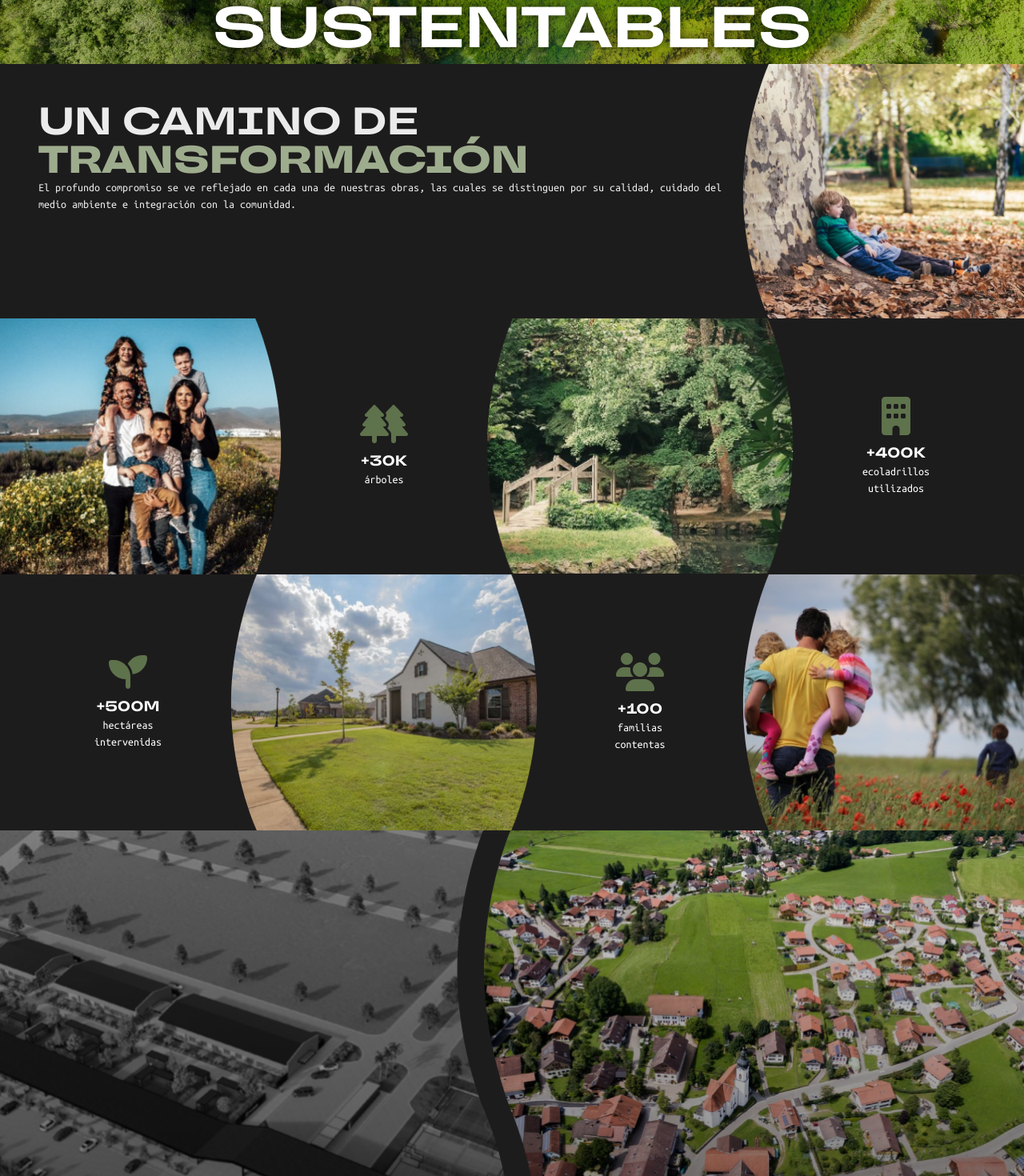
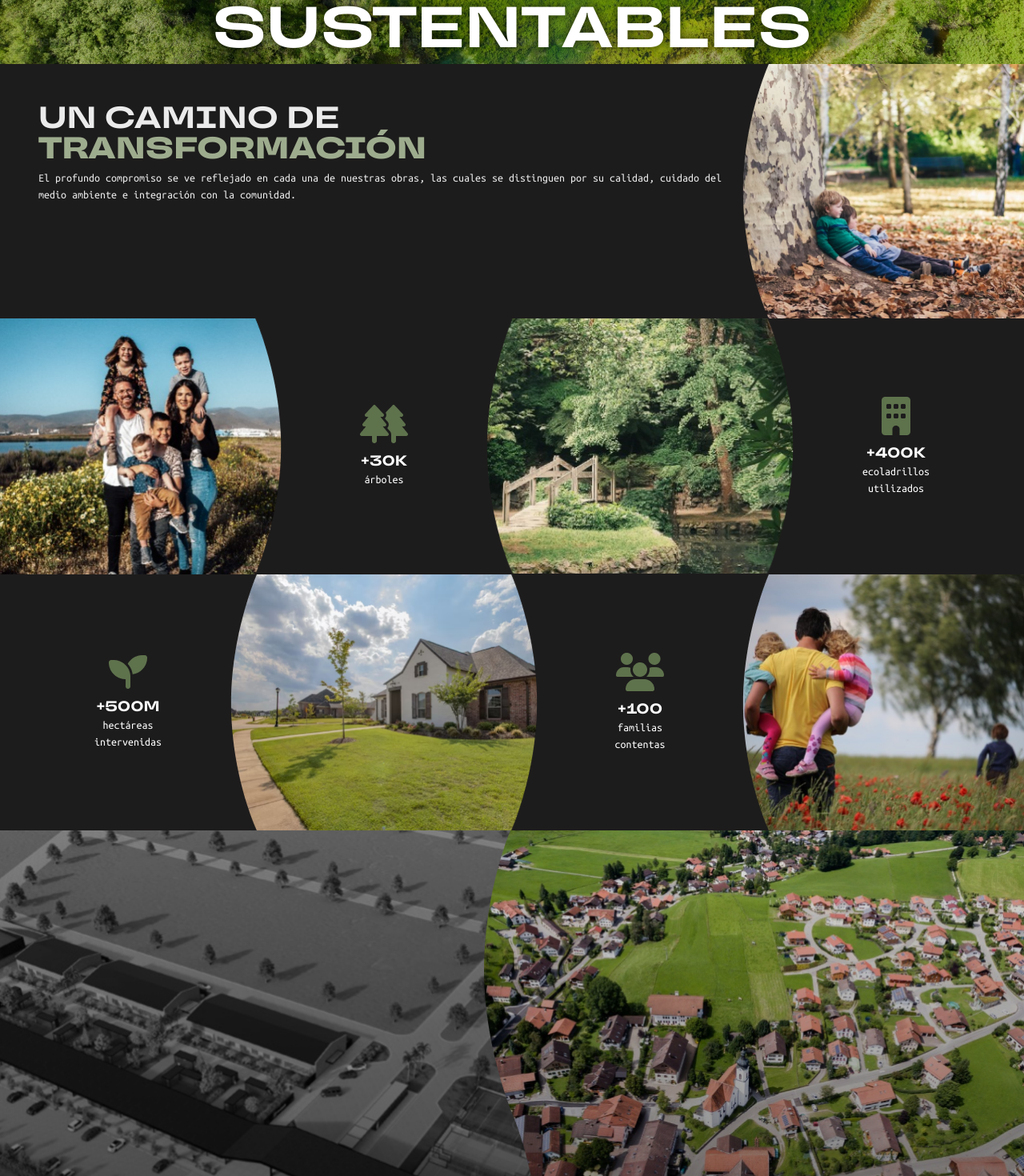
Before and after one commit to ignaciorodrigues1/grit, a Next.js app: page / in a window 1280 px wide. Shown: the part 560-2030 px from the top of the page at 80% size. Built offline with nearby package versions, Linux system fonts and the light colour scheme; a web font is replaced by a local one.

Commit message:
Grit Web

```diff
--- a/components/contactForm.jsx
+++ b/components/contactForm.jsx
@@ -60,7 +60,7 @@ const ContactForm = () => {
         <Heading
           textAlign="center"
           mb={4}
-          fontSize="32px"
+          fontSize={{base: "21px", sm:"32px"}}
           fontFamily="Travels"
           fontWeight="900"
           color="white"
--- a/components/hero.jsx
+++ b/components/hero.jsx
@@ -17,23 +17,23 @@ const Hero = () => {
         alignItems="center"
         textAlign="center"
         position="relative"
-        paddingX={{base: "2rem", md: "3rem", xl: "0"}}
+        paddingX={{ base: "2rem", md: "3rem", xl: "0" }}
       >
         <Image
           src="/images/brand.png"
           alt="Brand Logo"
-          boxSize={{base: "120px", md: "180px"}}
+          boxSize={{ base: "120px", md: "180px" }}
           mt="15%"
           mb={10}
         />
 
         <Heading
           color="white"
-          fontSize={{ base: "25px", md: "55px", lg: "72px" }}
+          fontSize={{ base: "20px", sm: "6vw", md: "55px", lg: "72px" }}
           fontWeight="bold"
           fontFamily="Travels"
           textTransform="uppercase"
-          lineHeight={{ base: "25px", md: "55px", lg: "67px" }}
+          lineHeight={{ base: "25px", sm: "6vw", md: "55px", lg: "67px" }}
           textShadow="0px 0px 12px rgba(0, 0, 0, 0.65)"
         >
           Desarrollamos comunidades sustentables
--- a/components/mobileNavbar.jsx
+++ b/components/mobileNavbar.jsx
@@ -33,7 +33,9 @@ const MobileNavbar = () => {
       overflowX="hidden"
     >
       <Box>
-        <Image src="/images/brand.png" alt="Brand Logo" boxSize="85px" />
+        <Link href="/">
+          <Image src="/images/brand.png" alt="Brand Logo" boxSize="85px" />
+        </Link>
       </Box>
 
       <Flex>
--- a/components/wavyGrid.jsx
+++ b/components/wavyGrid.jsx
@@ -17,7 +17,7 @@ const WavyGrid = () => {
           {/* Items for Small Devices (base to sm) */}
           <Box
             color="white"
-            p={{ base: "1rem", md: "3rem" }}
+            p={{ base: "1rem", md:"1.2rem", lg:"3rem" }}
             mx="auto"
             gridColumn={{ base: "span 2", md: "span 3" }}
           >
@@ -26,8 +26,9 @@ const WavyGrid = () => {
                 color="#EBEBEB"
                 fontFamily="Travels"
                 fontWeight="700"
-                fontSize={{ base: "24px", md: "48px" }}
-                lineHeight={{ base: "26px", md: "48px" }}
+                pb={2}
+                fontSize={{ base: "20px", sm: "5vw", md: "38px" }}
+                lineHeight={{ base: "26px", sm: "5vw", md: "38px" }}
               >
                 UN CAMINO DE{" "}
                 <Box as="span" color="#9EAC8E" fontWeight="900">
@@ -227,7 +228,7 @@ const WavyGrid = () => {
 
         <SimpleGrid columns={{ base: 1, md: 2 }} spacing={0}>
           {/* First Row/Column */}
-          <Box position="relative" border="1px white" ml="-5.5%">
+          <Box position="relative" border="1px white" mr="-5.5%">
             <Image
               src="/images/image6.png"
               alt="Image 6"
```
